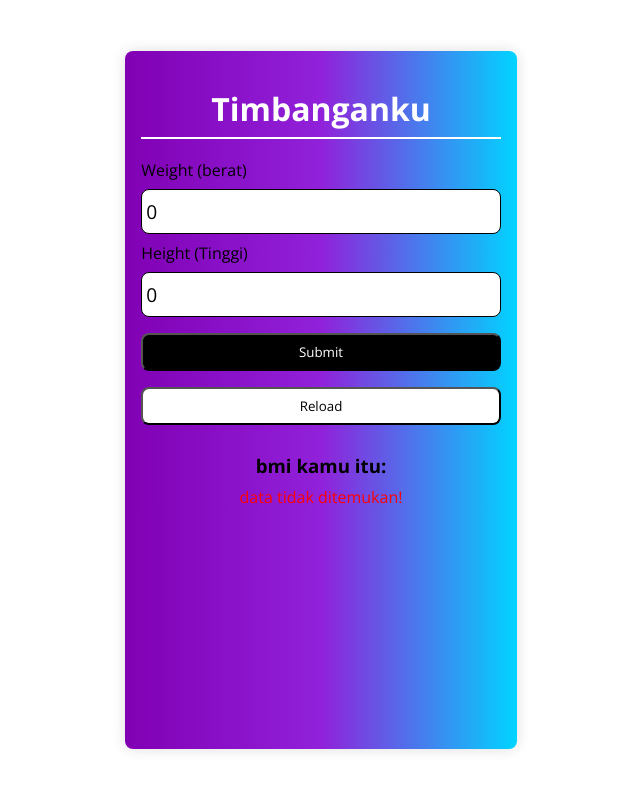
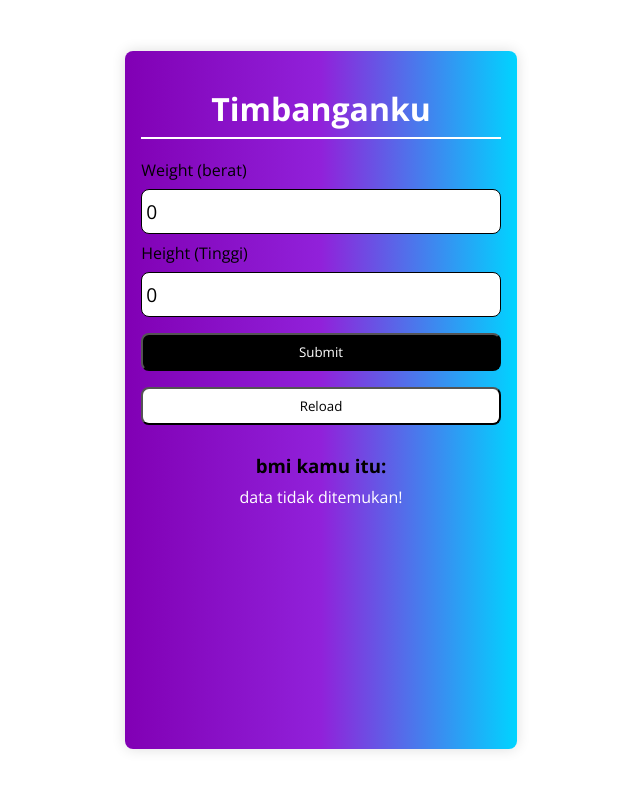
Before and after one commit to Anugerah20/bmi-you, a React (Create React App) app: page / in a window 1280 px wide. Shown: the top 790 px of the page, without its empty margins (319-959 px from the left). Built offline with nearby package versions, Linux system fonts and the light colour scheme; the HTML template or start-up script is replaced by a standard one.

Commit message:
edit color paragraf

```diff
--- a/src/index.css
+++ b/src/index.css
@@ -63,7 +63,7 @@ input {
 
 .title > p {
   margin: 8px 0px;
-  color: red;
+  color: #FFF;
 }
 
 .img-bmi {
```
